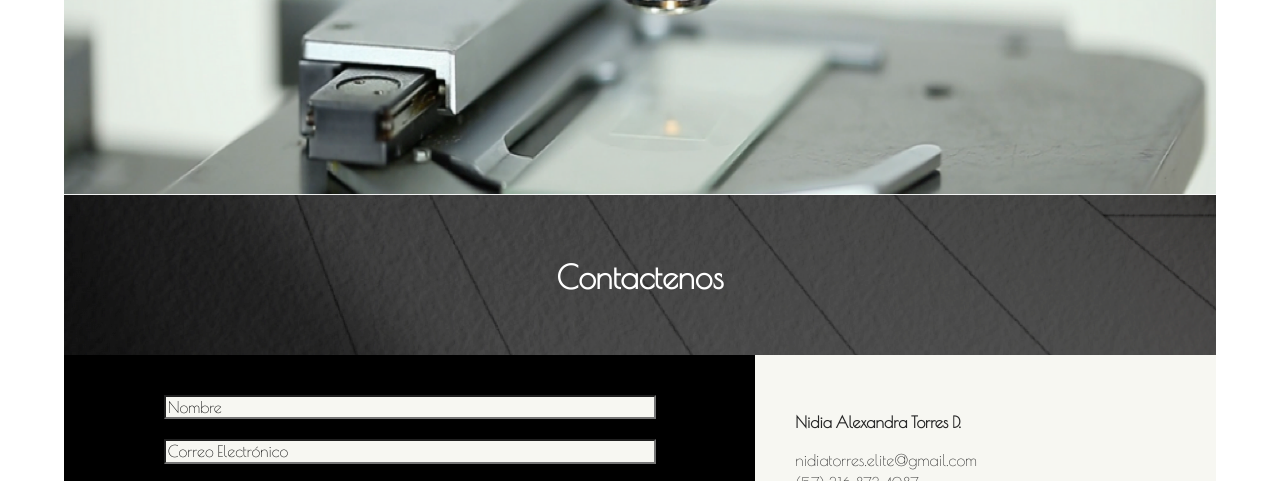
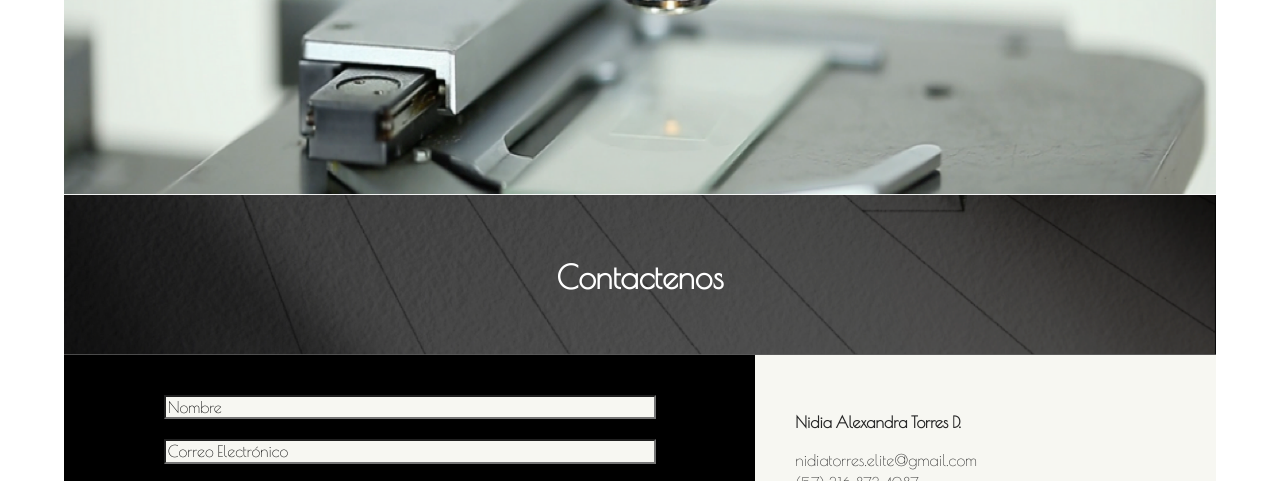
Before and after one commit to HiroakiSushiloOno/elite, a plain HTML site: page index.html in a window 1280 px wide. Shown: the part 3106-3587 px from the top of the page. Drawn offline with nearby package versions, Linux system fonts and the light colour scheme; a script that the page names is missing; files whose address does not match are found by name.

Commit message:
Fixed section contact's background image

```diff
--- a/assets/scss/main.scss
+++ b/assets/scss/main.scss
@@ -491,6 +491,7 @@ a{
   padding: 0 $section-spacer $spacer $section-spacer;
   .section-contact__title-block{
     background: url('../images/bg_contact.png') no-repeat;
+    background-size: 100% 160px;
     text-align: center;
     padding-top: ($spacer * 3);
     height: 100px;
```
Also changed, not shown: assets/css/main.css, 1 other file.
